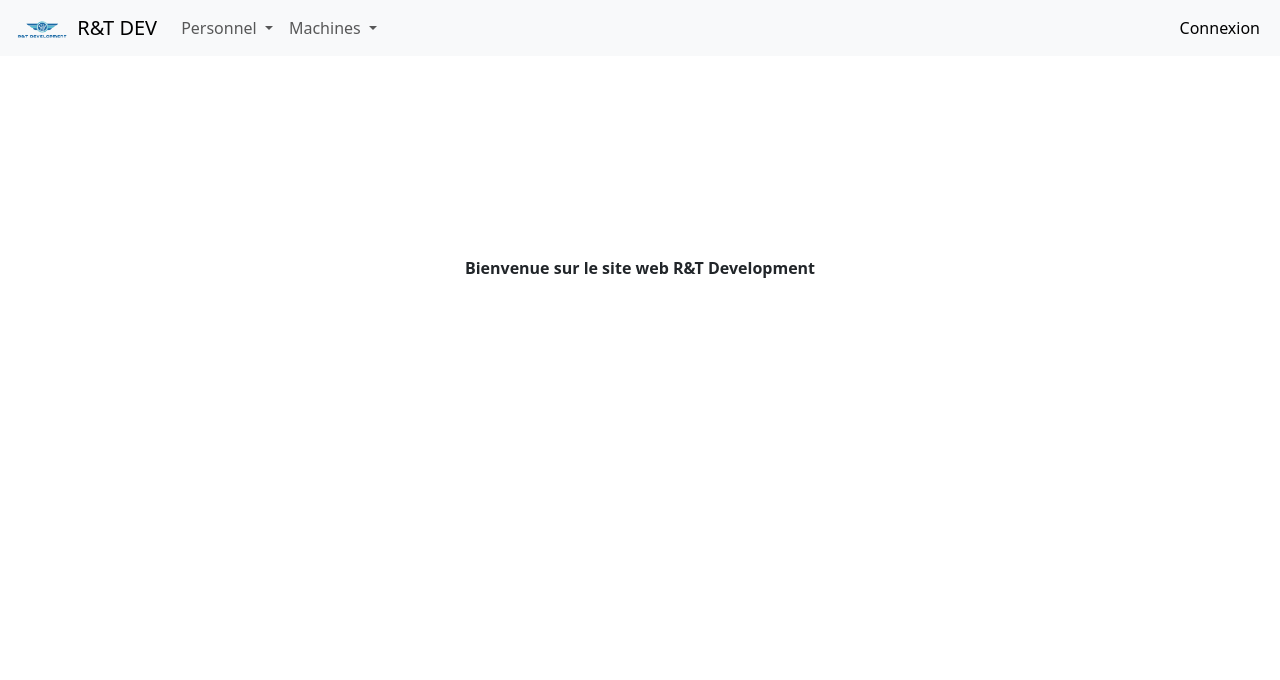
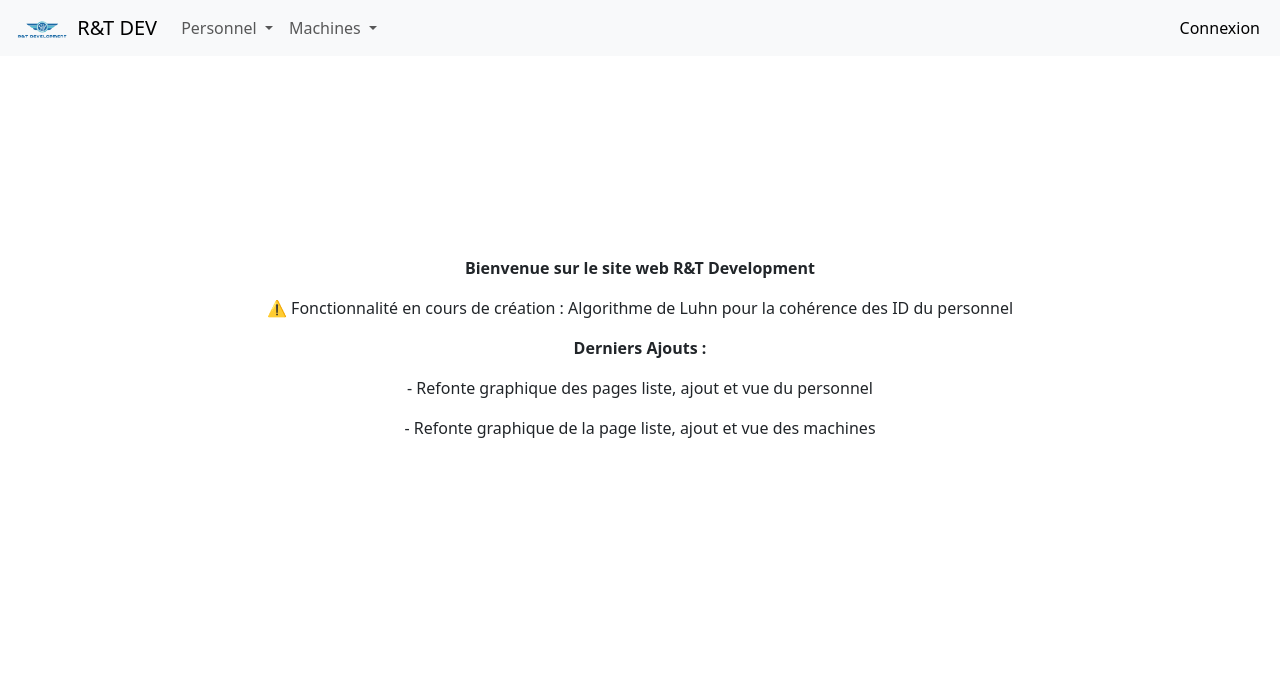
Before and after one commit to TTheGlock/sae2.03_django, a Django app: page /computerApp/ in a window 1280 px wide. Shown: the top 680 px of the page. Run offline with Django 4.2, Linux system fonts and the light colour scheme.

Commit message:
MAJ du index.html

```diff
--- a/computermngt/computerApp/templates/index.html
+++ b/computermngt/computerApp/templates/index.html
@@ -74,6 +74,10 @@
       <div class="container d-flex justify-content-center align-items-center">
         <div class="text-center" style="margin-top: 200px">
           <p class="fw-bold">Bienvenue sur le site web R&T Development</p>
+          <p>⚠️ Fonctionnalité en cours de création : Algorithme de Luhn pour la cohérence des ID du personnel</p>
+          <p class="fw-bold">Derniers Ajouts : </p>
+          <p>- Refonte graphique des pages liste, ajout et vue du personnel</p>
+          <p>- Refonte graphique de la page liste, ajout et vue des machines</p>
         </div>
       </div>
     {% endblock %}
```
